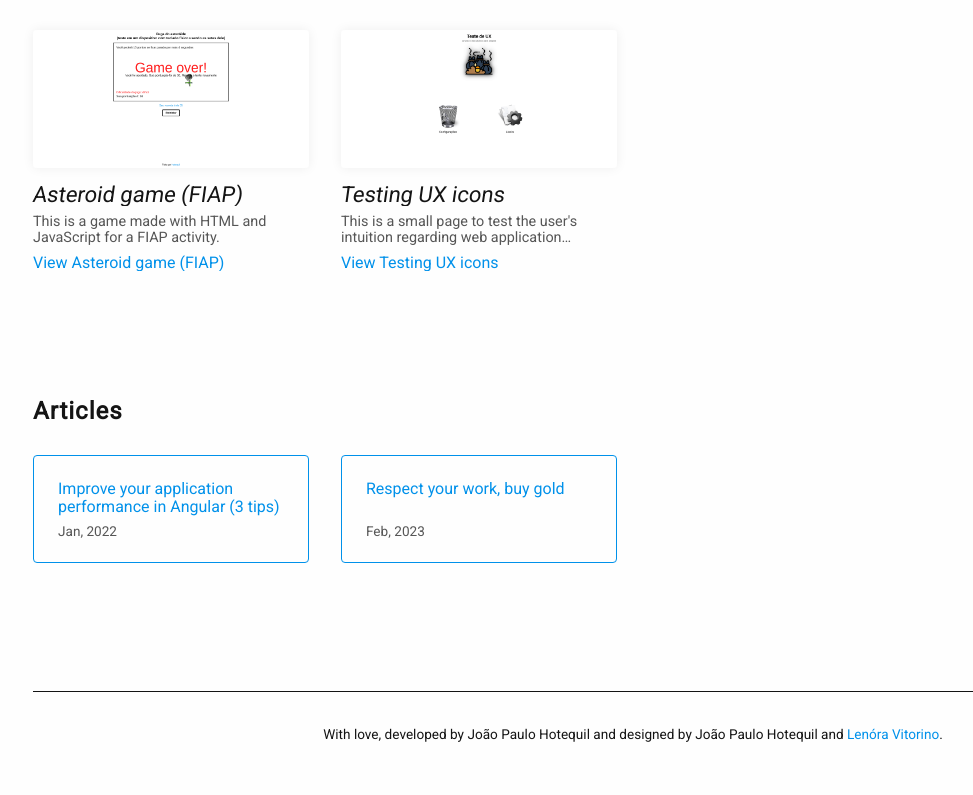
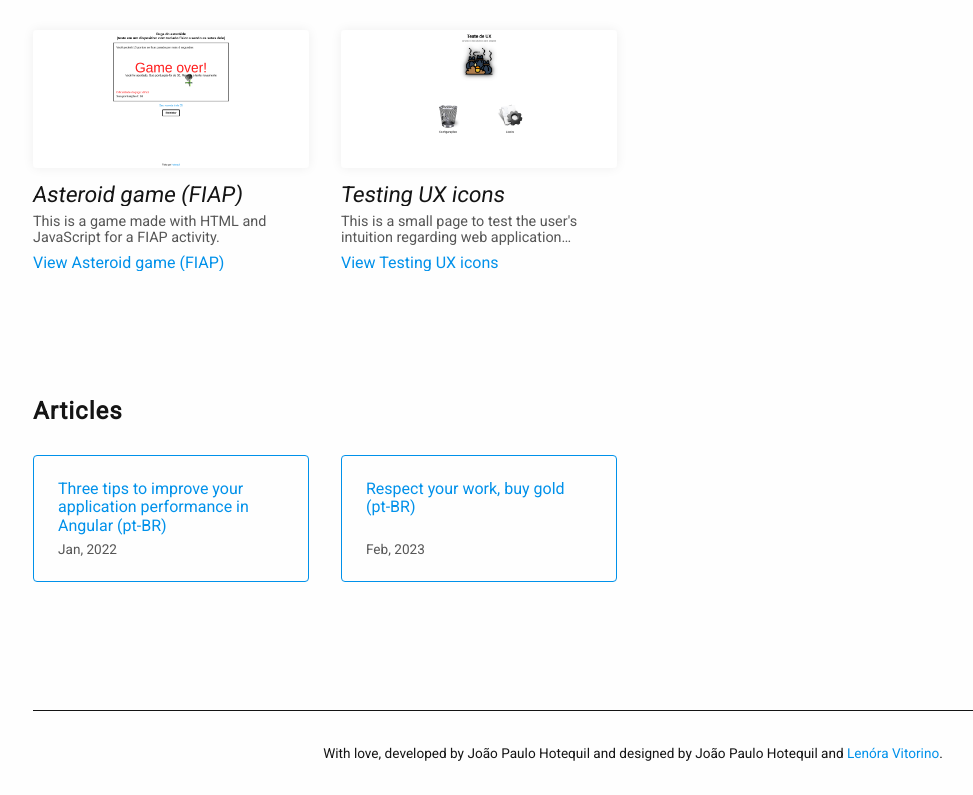
Before and after one commit to hotequil/hotequil-site, an Angular app: page / in a window 1280 px wide. Shown: the part 1971-2766 px from the top of the page, without its empty margins (7-980 px from the left). Built offline with nearby package versions, Linux system fonts and the light colour scheme.

Commit message:
feat: updated titles in articles

```diff
--- a/src/app/modules/articles/articles.component.ts
+++ b/src/app/modules/articles/articles.component.ts
@@ -10,12 +10,12 @@ import { Article } from "../../shared/models/articles/article";
 export class ArticlesComponent {
     list: Article[] = [
         {
-            name: "Improve your application performance in Angular (3 tips)",
+            name: "Three tips to improve your application performance in Angular (pt-BR)",
             link: "./assets/articles/angular-improve-performance.pdf",
             date: new Date(2022, 0, 10)
         },
         {
-            name: "Respect your work, buy gold",
+            name: "Respect your work, buy gold (pt-BR)",
             link: "https://cypherpunks.com.br/documentos/respeite-seu-trabalho-compre-ouro",
             date: new Date(2023, 1, 5)
         },
```
